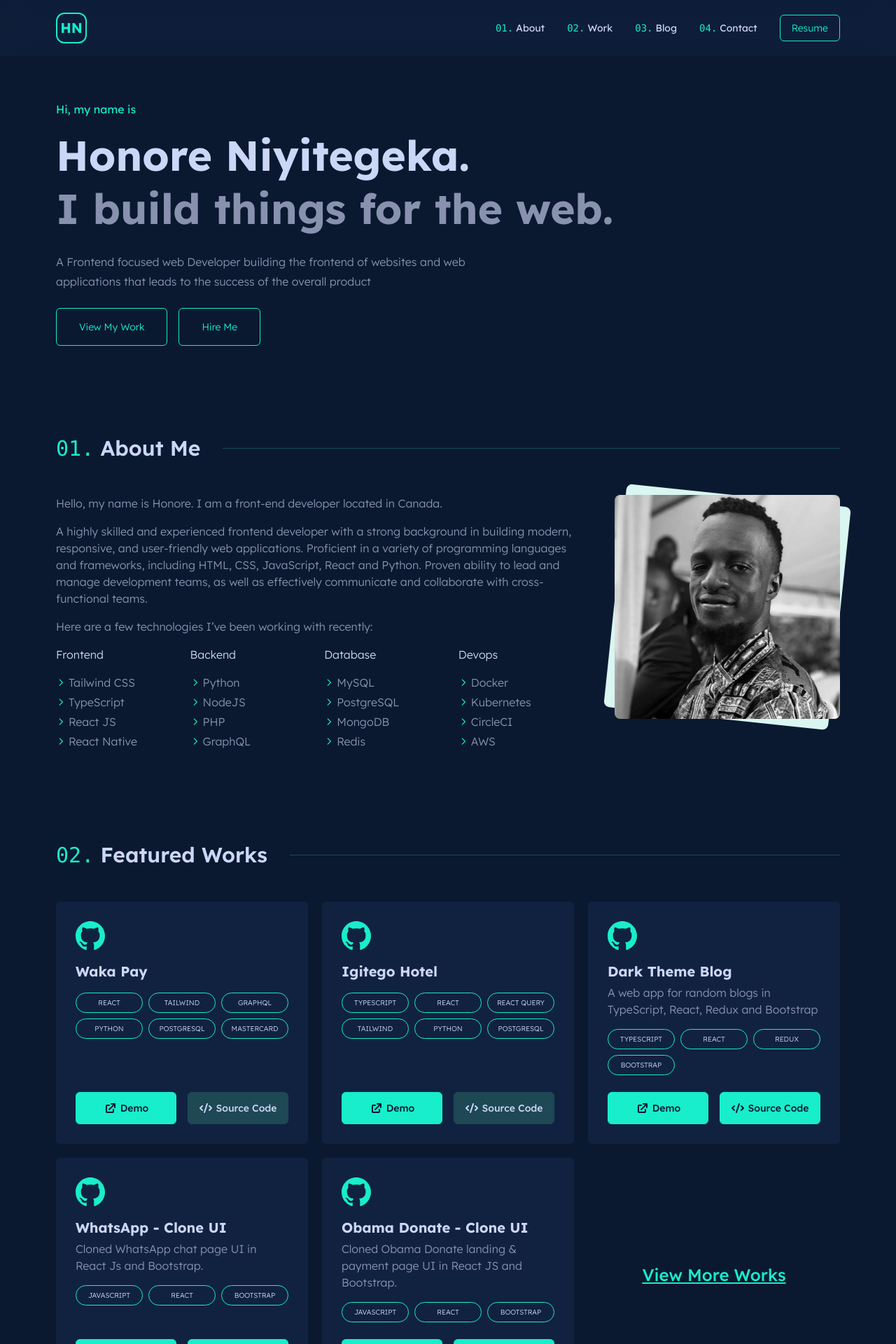
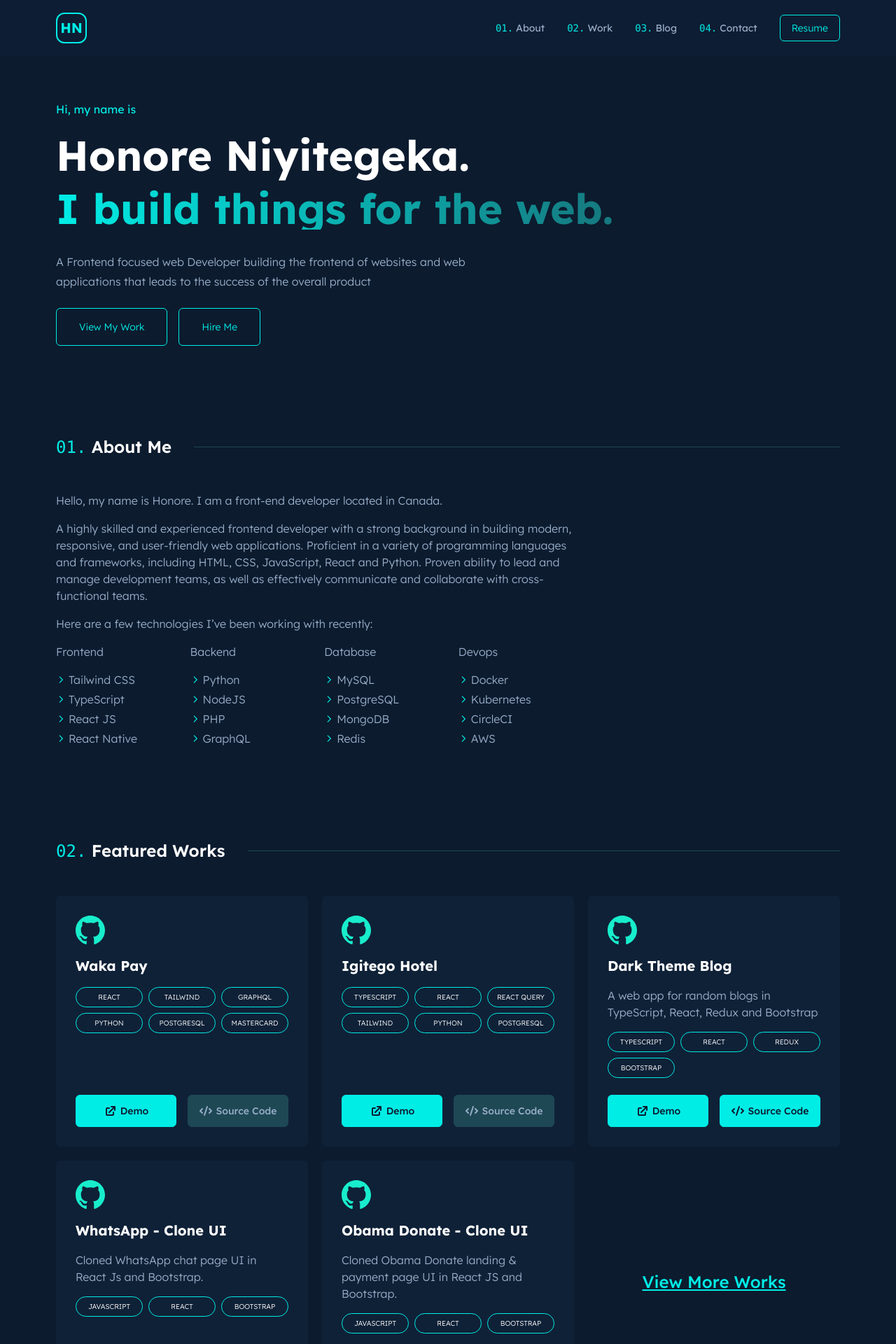
Before and after one commit to nythonore/nythonore-web, a Next.js app: page / in a window 1280 px wide. Shown: the top 1920 px of the page at 70% size. Built offline with nearby package versions, Linux system fonts and the light colour scheme.

Commit message:
change color and resume

```diff
--- a/components/containers/AboutContainer.tsx
+++ b/components/containers/AboutContainer.tsx
@@ -50,7 +50,7 @@ export const AboutContainer = () => {
 						<div className='mt-4 grid grid-cols-2 gap-4 lg:md:grid-cols-4'>
 							{skills.map((skill, key) => (
 								<div key={key}>
-									<p className='text-light'>{skill.category}</p>
+									<p className='text-gray'>{skill.category}</p>
 
 									<ul className='mt-4'>
 										{skill.tools.map((tool, toolKey) => (
@@ -69,11 +69,11 @@ export const AboutContainer = () => {
 					</div>
 
 					<div className='basis-[30%] md:basis-[40%] lg:basis-[30%]'>
-						<ImageCard
+						{/* <ImageCard
 							alt='Honore Niyitegeka'
 							src='/nythonore.jpg'
 							cardStyles='bg-[#D9F6F1]'
-						/>
+						/> */}
 					</div>
 				</div>
 			</div>
--- a/components/containers/FooterContainer.tsx
+++ b/components/containers/FooterContainer.tsx
@@ -14,7 +14,7 @@ export const FooterContainer = () => {
 				<Header count='03' title='Sold Yet 🤙' />
 
 				<div className='mt-10 w-full lg:w-[50%]'>
-					<p className='text-xl font-light text-light md:text-xl'>
+					<p className='text-xl font-light text-gray md:text-xl'>
 						You can find me on{' '}
 						<a
 							href='https://twitter.com/nythonore'
@@ -55,7 +55,7 @@ export const FooterContainer = () => {
 
 					<a
 						href='https://github.com/nythonore/nythonore-web'
-						className='group text-light'
+						className='group text-gray'
 						target='_blank'
 						rel='noreferrer'
 					>
--- a/components/containers/HeroContainer.tsx
+++ b/components/containers/HeroContainer.tsx
@@ -7,11 +7,11 @@ export const HeroContainer = () => {
 				<div>
 					<p className='text-secondary'>Hi, my name is</p>
 
-					<p className='mt-6 text-4xl font-bold text-light md:text-6xl'>
+					<p className='mt-6 text-4xl font-bold text-white md:text-6xl'>
 						Honore Niyitegeka.
 					</p>
 
-					<p className='mt-4 text-4xl font-bold text-gray md:text-6xl'>
+					<p className='mt-4 bg-gradient-to-r from-secondary to-secondary-light bg-clip-text text-4xl font-bold text-transparent text-gray md:text-6xl'>
 						I build things for the web.
 					</p>
 
--- a/components/containers/NavBarContainer.tsx
+++ b/components/containers/NavBarContainer.tsx
@@ -41,7 +41,7 @@ export const NavBarContainer = () => {
 											<span className='font-mono text-secondary'>{`0${
 												key + 1
 											}.`}</span>{' '}
-											<span className='text-light'>{menu.label}</span>
+											<span className='text-gray'>{menu.label}</span>
 										</a>
 									))}
 								</div>
@@ -74,7 +74,7 @@ export const NavBarContainer = () => {
 													<span className='font-mono text-secondary'>{`0${
 														key + 1
 													}.`}</span>{' '}
-													<span className='text-light'>{menu.label}</span>
+													<span className='text-gray'>{menu.label}</span>
 												</a>
 											))}
 										</div>
--- a/components/elements/Header.tsx
+++ b/components/elements/Header.tsx
@@ -8,9 +8,9 @@ export const Header = (props: HeaderProps) => {
 
 	return (
 		<div className='flex gap-4 md:gap-8 items-center'>
-			<h2 className='text-light text-3xl font-semibold'>
+			<h2 className='text-2xl font-semibold'>
 				<span className='font-mono text-secondary font-medium'>{count}.</span>{' '}
-				<span>{title}</span>
+				<span className="text-white">{title}</span>
 			</h2>
 
 			<div className='grow h-[0.05px] bg-secondary-light'></div>
--- a/components/elements/Work.tsx
+++ b/components/elements/Work.tsx
@@ -27,15 +27,15 @@ export const Work = (props: WorkProps) => {
 				</svg>
 
 				<div className='my-4'>
-					<h2 className='text-xl font-bold text-light'>{title}</h2>
-					<p className='mt-1 text-base font-light text-gray'>{description}</p>
+					<h2 className='text-xl font-bold text-white'>{title}</h2>
+					<p className='my-4 text-base font-light text-gray'>{description}</p>
 				</div>
 
 				<div className='grid grid-cols-3 gap-2'>
 					{tags.map((tag, key) => (
 						<span
 							key={key}
-							className='w-full flex-1 rounded-full border border-secondary py-1.5 text-center text-[10px] font-light uppercase text-light'
+							className='w-full flex-1 rounded-full border border-secondary py-1.5 text-center text-[10px] font-light uppercase text-white'
 						>
 							{tag}
 						</span>
@@ -60,7 +60,7 @@ export const Work = (props: WorkProps) => {
 						'btn-secondary flex w-full items-center justify-center gap-1 px-2 py-3 font-medium',
 						githubUrl
 							? ''
-							: 'cursor-not-allowed border-secondary-light bg-secondary-light py-3 text-light hover:text-light'
+							: 'cursor-not-allowed border-secondary-light bg-secondary-light py-3 text-gray hover:text-gray'
 					)}
 					target='_blank'
 					rel='noreferrer'
@@ -70,75 +70,5 @@ export const Work = (props: WorkProps) => {
 				</a>
 			</div>
 		</div>
-		// <div
-		// 	className={clsx(
-		// 		'flex flex-col md:flex-row justify-center gap-12',
-		// 		isReverse ? 'md:flex-row-reverse' : ''
-		// 	)}
-		// >
-		// 	<div className='basis-[30%] md:basis-[40%] lg:basis-[30%]'>
-		// 		<ImageCard
-		// 			alt={title}
-		// 			src={cover}
-		// 			cardStyles={clsx(isReverse ? 'bg-[#E5F2FD]' : 'bg-[#D9F6F1]')}
-		// 		/>
-		// 	</div>
-
-		// 	<div
-		// 		className={clsx(
-		// 			'basis-[50%]',
-		// 			isReverse ? 'md:text-right' : 'text-left'
-		// 		)}
-		// 	>
-		// 		<h2 className='text-2xl md:text-3xl font-bold text-light'>{title}</h2>
-
-		// 		<p className='mt-4 text-base md:text-lg font-light text-gray'>
-		// 			{description}
-		// 		</p>
-
-		// 		<div
-		// 			className={clsx(
-		// 				'flex flex-wrap gap-2 mt-6',
-		// 				isReverse ? 'md:justify-end' : 'justify-start'
-		// 			)}
-		// 		>
-		// 			{tags.map((tag, key) => (
-		// 				<span
-		// 					key={key}
-		// 					className='font-light uppercase bg-dark-light border border-secondary text-light py-2 px-2 md:px-3 rounded-full text-sm'
-		// 				>
-		// 					{tag}
-		// 				</span>
-		// 			))}
-		// 		</div>
-
-		// 		<div
-		// 			className={clsx(
-		// 				'flex gap-4 mt-10',
-		// 				isReverse ? 'md:justify-end' : 'justify-start'
-		// 			)}
-		// 		>
-		// 			<a
-		// 				href={liveUrl}
-		// 				target='_blank'
-		// 				rel='noreferrer'
-		// 				className='flex gap-1 items-center btn-primary text-base font-normal text-dark hover:text-secondary'
-		// 			>
-		// 				<ExternalLinkIcon className='h-5 w-5' />
-		// 				<span>Live</span>
-		// 			</a>
-
-		// 			<a
-		// 				href={githubUrl}
-		// 				target='_blank'
-		// 				rel='noreferrer'
-		// 				className='flex gap-1 items-center btn-primary text-base font-normal text-dark hover:text-secondary'
-		// 			>
-		// 				<CodeIcon className='h-5 w-5' />
-		// 				<span>GitHub</span>
-		// 			</a>
-		// 		</div>
-		// 	</div>
-		// </div>
 	);
 };
--- a/tailwind.config.js
+++ b/tailwind.config.js
@@ -15,11 +15,11 @@ module.exports = {
 
 		extend: {
 			colors: {
-				light: '#CCD6F6',
-				gray: '#8892AF',
-				dark: '#0A1930',
-				'dark-light': '#112240',
-				secondary: '#18EDCC',
+				white: '#FFFFFF',
+				gray: '#97ADC7',
+				dark: '#0C1B2E',
+				'dark-light': '#0F2137',
+				secondary: '#00EDE6',
 				'secondary-light': '#1E4854',
 			},
 		},
```
Also changed, not shown: 1 other file (tests, documents, lock files or other folders).
